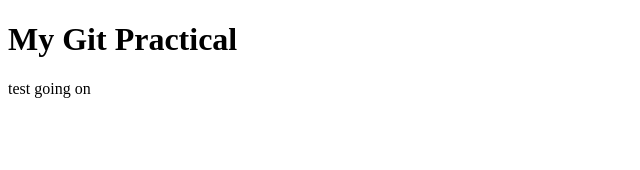
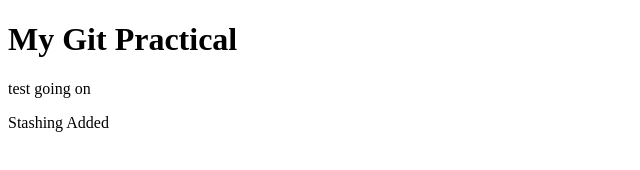
Before and after one commit to BvShah26/Test-git, a plain HTML site: page index.html in a window 1280 px wide. Shown: the whole page, without its empty margins (0-640 px from the left). Drawn offline with Linux system fonts and the light colour scheme.

```diff
--- a/index.html
+++ b/index.html
@@ -6,10 +6,10 @@
     <meta name="viewport" content="width=device-width, initial-scale=1.0" />
 
     <title>My title 001</title>
-
   </head>
   <body>
     <h1>My Git Practical</h1>
     <p>test going on</p>
+    <p>Stashing Added</p>
   </body>
 </html>
```
